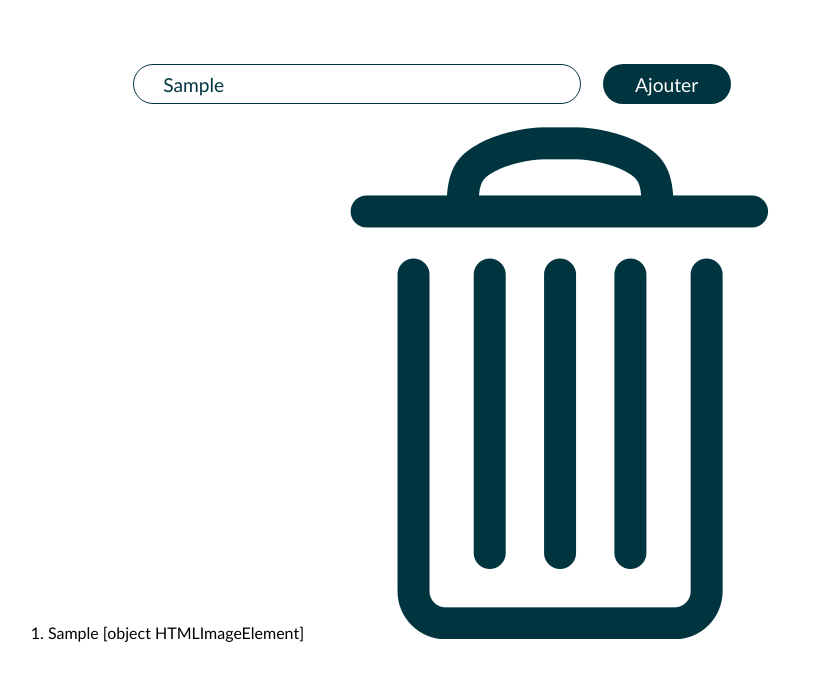
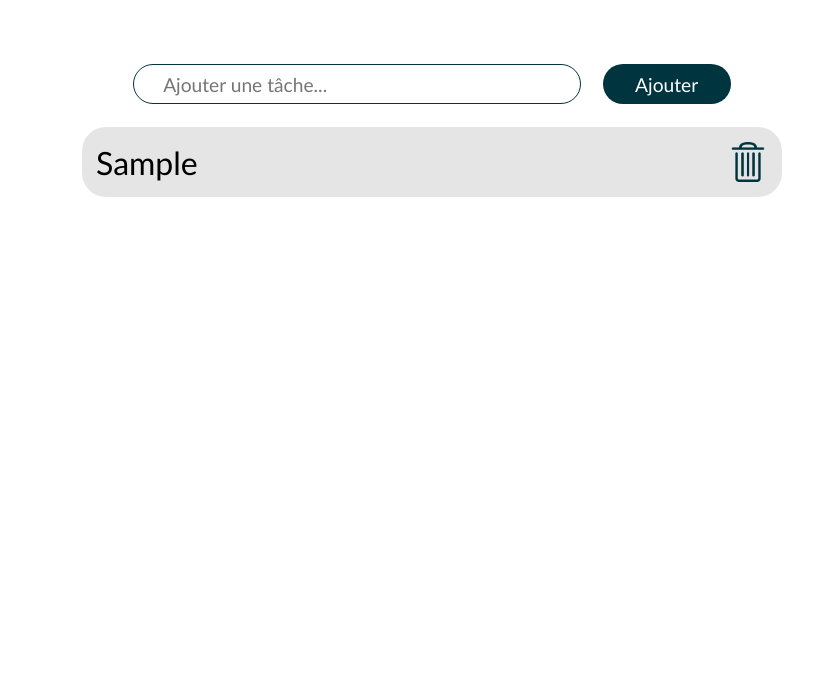
Before and after one commit to ZanaSiaka/TodoList_Project, a plain HTML site: page index.html in a window 1280 px wide. Both pictures are taken after typing "Sample" into the empty fields and a click on the button "Ajouter". Shown: the whole page, without its empty margins (208-1021 px from the left). Drawn offline with Linux system fonts and the light colour scheme.

Commit message:
Sauvegarde

```diff
--- a/main.js
+++ b/main.js
@@ -7,15 +7,43 @@ const btn = document.getElementById("btn")
 const autache = document.getElementById("autache")
 
 
+// if (valeurTache == ""){
+//     autache.style.display = "block"
+// }else{
+//     autache.style.display = "none"
+// }
+
+autache.style.display = (taches.innerHTML == '')? "block" : "none"
+
+
+
+window.addEventListener("load",recuperer())
+const imgdel = document.querySelectorAll(".Delete")
+
+for (let img of imgdel){
+    img.addEventListener("click", function(){
+        supprimer(img.parentElement)
+    })
+}
+
+function recuperer(){
+
+    for(var i = 0; i<localStorage.length; i++){
+        const li = document.createElement("p")
+        li.innerHTML = localStorage.getItem("valeur");
+        taches.appendChild(li);
+    }
+}
 form.addEventListener("submit", function(event){
     event.preventDefault();
 
     const img = document.createElement("img")
     img.src = "Image/Delete.png"
+    img.classList.add("Delete")
 
 
     const li = document.createElement("li")
-    li.innerHTML = valeurTache.value + " " + img
+    li.innerHTML = valeurTache.value
 
 
     img.onclick = function(){
@@ -23,19 +51,29 @@ form.addEventListener("submit", function(event){
     }
 
 
+
     li.appendChild(img)
     taches.appendChild(li)
 
-    if (valeurTache.value == ""){
-        autache.style.display = "block"
-    }else{
-        autache.style.display = "none"
-    }
 
-    localStorage.setItem("valeur", valeurTache.value)
+
+    valeurTache.value = ""
+
+    localStorage.setItem("valeur", taches.innerHTML)
+
 
 })
 
 function supprimer(element){
+    element.remove()
+    localStorage.setItem("valeur", taches.innerHTML)
+
+    autache.style.display = (taches.innerHTML == '')? "block" : "none"
 
 }
+
+// if (taches.innerHTML == ''){
+//     autache.style.display = "block"
+// }else{
+//     autache.style.display = "none"
+// }
--- a/style.css
+++ b/style.css
@@ -33,6 +33,8 @@ form input{
     color: #00353f;
 }
 
+
+
 form button{
     width: 20%;
     height: 40px;
@@ -42,3 +44,29 @@ form button{
     border: none;
     border-radius: 4em;
 }
+
+ol{
+    width: 70%;
+    display: flex;
+    flex-direction: column;
+    align-items: center;
+}
+
+
+ol li{
+    display: flex;
+    justify-content: space-between;
+    padding: 0 14px;
+    background-color: rgb(0, 0, 0, 0.1);
+    width: 700px;
+    align-items: center;
+    font-size: 2em;
+    height: 70px;
+    border-radius: 24px;
+    border: none;
+    margin-bottom: 24px;
+}
+
+ol li img{
+    width: 40px;
+}
```
Also changed, not shown: index.html (line endings or trailing spaces).
